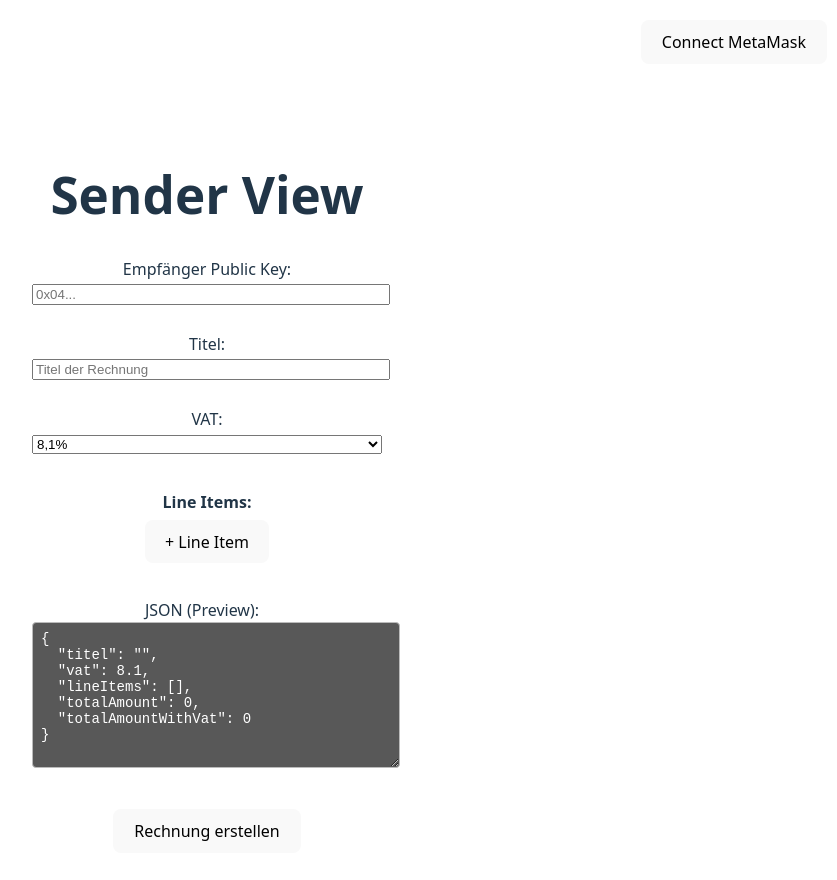
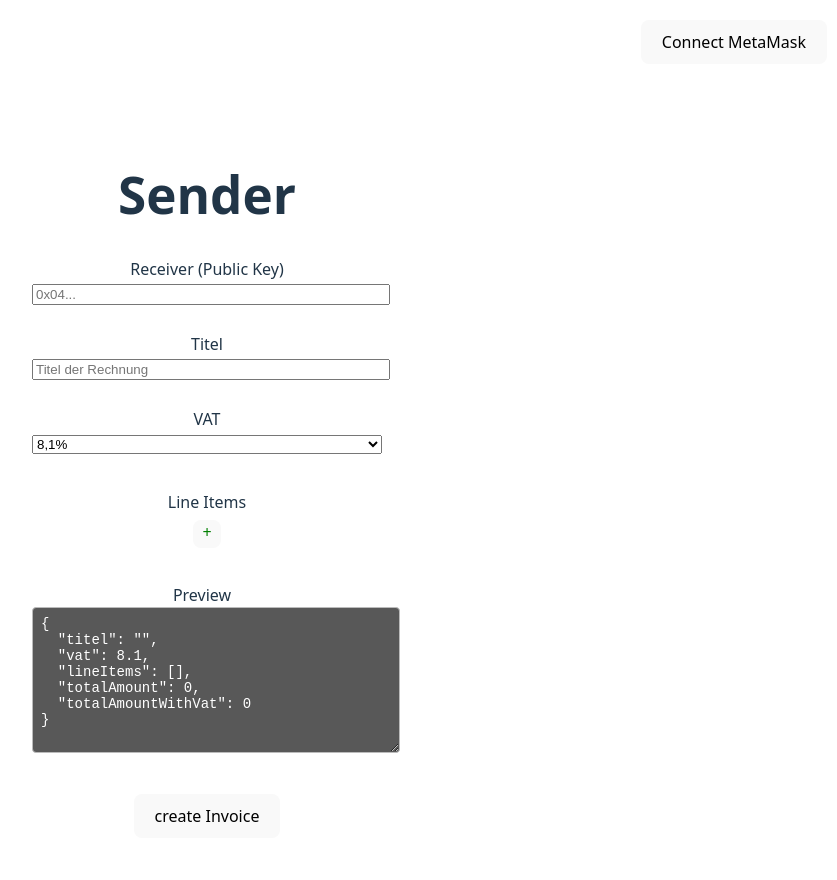
Before and after one commit to JoelDumont/InvoicePortal, a React (Vite) app: page /sender in a window 1280 px wide. Shown: the top 880 px of the page, without its empty margins (433-1270 px from the left). Built offline with nearby package versions, Linux system fonts and the light colour scheme.

Commit message:
chore: cleanup code and UI labels

```diff
--- a/src/App.jsx
+++ b/src/App.jsx
@@ -2,7 +2,7 @@ import { useState } from 'react'
 import './App.css'
 import { BrowserRouter as Router, Routes, Route, useNavigate } from 'react-router-dom'
 import SenderView from './SenderView.jsx'
-import RecipientView from './RecipientView.jsx'
+import RecipientView from './ReceiverView.jsx'
 
 function InvoicePortal() {
   const navigate = useNavigate();
@@ -42,7 +42,6 @@ function App() {
 
   return (
     <Router>
-      {/* MetaMask Button oben rechts */}
       <div style={{
         position: 'absolute',
         top: 0,
--- a/src/SenderView.jsx
+++ b/src/SenderView.jsx
@@ -6,7 +6,6 @@ import { bufferToHex } from 'ethereumjs-util';
 
 const ENCRYPTION_VERSION = 'x25519-xsalsa20-poly1305'
 
-// Helper to generate a random id (bytes32 hex string)
 function generateId() {
   return '0x' + Array.from(crypto.getRandomValues(new Uint8Array(32)))
     .map(b => b.toString(16).padStart(2, '0')).join('');
@@ -27,7 +26,6 @@ async function encryptJSON(jsonString, receiverPubKey) {
   );
 }
 
-// Smart Contract ABI und Adresse
 const CONTRACT_ABI = [
 	{
 		"inputs": [
@@ -54,15 +52,13 @@ const CHAIN_ID = import.meta.env.VITE_CHAIN_ID;
 export default function SenderView({ account, setAccount, connectMetaMask, jsonData, setJsonData }) {
   const [receiverPubKey, setReceiverPubKey] = useState("");
   const [titel, setTitel] = useState("");
-  const [vat, setVat] = useState("8.1"); // Mwst. → VAT
+  const [vat, setVat] = useState("8.1");
   const [jsonInput, setJsonInput] = useState("");
   const [errors, setErrors] = useState({});
   const [invoice, setInvoice] = useState(null);
 
-  // Line items state
   const [lineItems, setLineItems] = useState([]);
 
-  // Add a new line item
   const addLineItem = () => {
     setLineItems(items => [
       ...items,
@@ -70,14 +66,12 @@ export default function SenderView({ account, setAccount, connectMetaMask, jsonD
     ]);
   };
 
-  // Remove a line item
   const removeLineItem = (idx) => {
     setLineItems(items =>
       items.filter((item, i) => i !== idx).map((item, i) => ({ ...item, index: i }))
     );
   };
 
-  // Update a line item
   const updateLineItem = (idx, field, value) => {
     setLineItems(items =>
       items.map((item, i) =>
@@ -86,16 +80,13 @@ export default function SenderView({ account, setAccount, connectMetaMask, jsonD
     );
   };
 
-  // Calculate totalAmount
   const totalAmount = lineItems.reduce((sum, item) => {
     const preis = parseFloat(item.preis);
     return sum + (isNaN(preis) ? 0 : preis);
   }, 0);
 
-  // Calculate totalAmount with VAT
   const totalAmountWithVat = +(totalAmount * (1 + parseFloat(vat.replace(',', '.')) / 100)).toFixed(2);
 
-  // Update jsonInput in real time based on lineItems, totalAmount, titel, vat
   useEffect(() => {
     const jsonObj = {
       titel,
@@ -109,17 +100,14 @@ export default function SenderView({ account, setAccount, connectMetaMask, jsonD
     setJsonData(jsonObj);
   }, [lineItems, titel, vat]);
 
-  // Validate uncompressed public key (starts with 0x04, 130 hex chars)
   const validatePublicKey = (pubKey) => /^0x04[a-fA-F0-9]{128}$/.test(pubKey);
 
-  // Save invoices to localStorage
   const saveInvoiceToLocalStorage = (newInvoice) => {
     const invoices = JSON.parse(localStorage.getItem('invoices') || '[]');
     invoices.push(newInvoice);
     localStorage.setItem('invoices', JSON.stringify(invoices));
   };
 
-  // Smart Contract Call
   const callCreateInvoice = async (receiverKeyBytes32, encryptedData) => {
     if (!window.ethereum) {
       alert("MetaMask ist nicht installiert.");
@@ -141,7 +129,6 @@ export default function SenderView({ account, setAccount, connectMetaMask, jsonD
     const signer = await provider.getSigner();
     const contract = new ethers.Contract(CONTRACT_ADDRESS, CONTRACT_ABI, signer);
 
-    // Transaktion senden (angepasst an ABI: receiverKey (bytes32), encryptedData (bytes))
     await contract.createInvoice(receiverKeyBytes32, encryptedData);
   };
 
@@ -164,7 +151,7 @@ export default function SenderView({ account, setAccount, connectMetaMask, jsonD
   };
 
   function base64ToBytes32Hex(base64) {
-    const raw = atob(base64); // decode base64 to binary string
+    const raw = atob(base64);
     let hex = '0x';
     for (let i = 0; i < raw.length; i++) {
       hex += raw.charCodeAt(i).toString(16).padStart(2, '0');
@@ -174,10 +161,10 @@ export default function SenderView({ account, setAccount, connectMetaMask, jsonD
 
   return (
     <div style={{ display: 'flex', flexDirection: 'column', alignItems: 'center', marginTop: '100px' }}>
-      <h1>Sender View</h1>
+      <h1>Sender</h1>
       <form onSubmit={handleSubmit} style={{ display: 'flex', flexDirection: 'column', alignItems: 'center', gap: '15px', width: '350px' }}>
         <div style={{ width: '100%' }}>
-          <label>Empfänger Public Key:</label><br />
+          <label>Receiver (Public Key)</label><br />
           <input
             type="text"
             value={receiverPubKey}
@@ -188,7 +175,7 @@ export default function SenderView({ account, setAccount, connectMetaMask, jsonD
           {errors.receiverPubKey && <span style={{ color: 'red' }}>{errors.receiverPubKey}</span>}
         </div>
         <div style={{ width: '100%', marginTop: 12 }}>
-          <label>Titel:</label><br />
+          <label>Titel</label><br />
           <input
             type="text"
             value={titel}
@@ -198,7 +185,7 @@ export default function SenderView({ account, setAccount, connectMetaMask, jsonD
           />
         </div>
         <div style={{ width: '100%', marginTop: 12 }}>
-          <label>VAT:</label><br />
+          <label>VAT</label><br />
           <select
             value={vat}
             onChange={e => setVat(e.target.value)}
@@ -210,7 +197,7 @@ export default function SenderView({ account, setAccount, connectMetaMask, jsonD
           </select>
         </div>
         <div style={{ width: '100%', marginTop: 20 }}>
-          <label style={{ fontWeight: 'bold' }}>Line Items:</label>
+          <label>Line Items</label>
           {lineItems.length === 0 && <br />}
           {lineItems.map((item, idx) => (
             <div key={idx} style={{ display: 'flex', gap: 8, alignItems: 'center', marginBottom: 6 }}>
@@ -229,13 +216,13 @@ export default function SenderView({ account, setAccount, connectMetaMask, jsonD
                 onChange={e => updateLineItem(idx, 'preis', e.target.value)}
                 style={{ width: 80 }}
               />
-              <button type="button" onClick={() => removeLineItem(idx)} style={{ color: 'red' }}>✕</button>
+              <button type="button" onClick={() => removeLineItem(idx)} style={{ padding: '0px 8px 4px 8px', color: 'red' }}>x</button>
             </div>
           ))}
-          <button type="button" onClick={addLineItem} style={{ marginTop: 6 }}>+ Line Item</button>
+          <button type="button" onClick={addLineItem} style={{ marginTop: 6, padding: '0px 8px 4px 8px', color: 'green' }}>+</button>
         </div>
         <div style={{ width: '100%', marginTop: 20 }}>
-          <label style={{ fontSize: '16px', marginRight: '10px' }}>JSON (Preview):</label>
+          <label style={{ fontSize: '16px', marginRight: '10px' }}>Preview</label>
           <textarea
             value={jsonInput}
             readOnly
@@ -253,14 +240,8 @@ export default function SenderView({ account, setAccount, connectMetaMask, jsonD
           />
           {errors.jsonData && <span style={{ color: 'red' }}>{errors.jsonData}</span>}
         </div>
-        <button type="submit" style={{ padding: '10px 20px', fontSize: '16px', marginTop: 20 }}>Rechnung erstellen</button>
+        <button type="submit" style={{ padding: '10px 20px', fontSize: '16px', marginTop: 20 }}>create Invoice</button>
       </form>
-      {invoice && (
-        <div style={{ marginTop: '30px', textAlign: 'center' }}>
-          <h3>Invoice Objekt:</h3>
-          <pre>{JSON.stringify(invoice, null, 2)}</pre>
-        </div>
-      )}
     </div>
   )
 }
```
Also changed, not shown: src/ReceiverView.jsx (renamed from src/RecipientView.jsx, +11 -19 lines).
